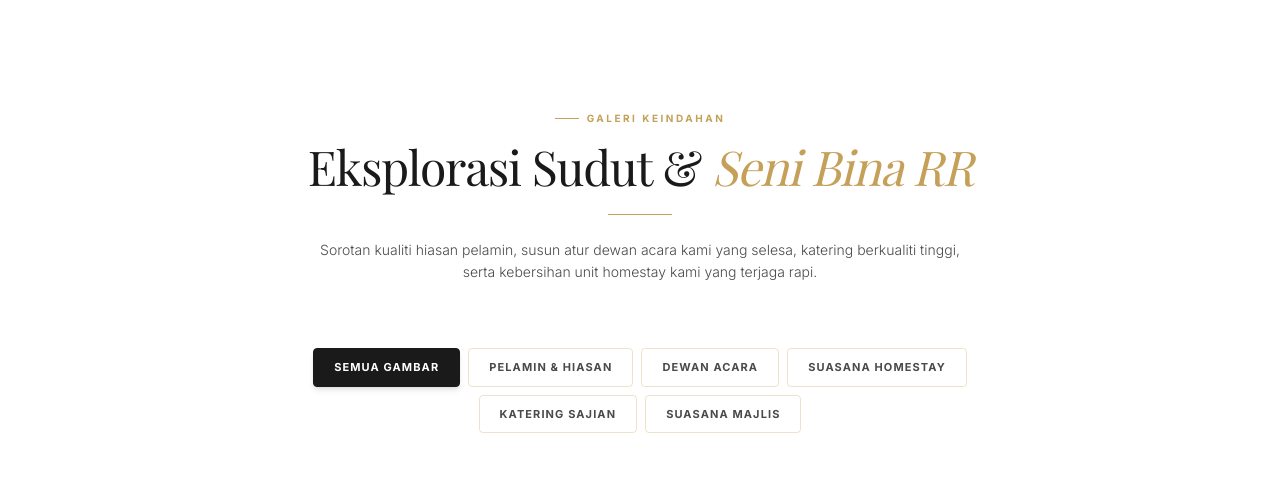
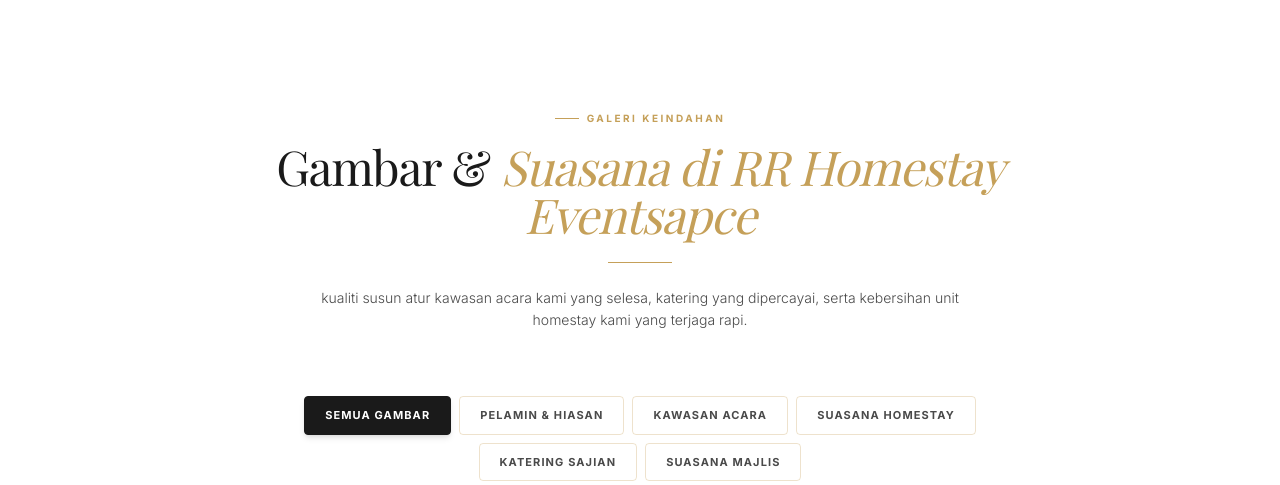
Before and after one commit to hafizahyat99/rrhomestay, a React (Vite) app: page / in a window 1280 px wide. Shown: the part 6100-6585 px from the top of the page. Built offline with nearby package versions, Linux system fonts and the light colour scheme; a web font is replaced by a local one.

Commit message:
Update Gallery.tsx

```diff
--- a/src/components/Gallery.tsx
+++ b/src/components/Gallery.tsx
@@ -33,11 +33,11 @@ export default function Gallery() {
             <span className="text-[10px] uppercase tracking-[0.25em] font-sans font-bold">Galeri Keindahan</span>
           </div>
           <h2 className="font-serif text-3xl md:text-5xl font-light text-[#1A1A1A] tracking-tight mb-6">
-            Eksplorasi Sudut &amp; <span className="italic text-[#C5A059]">Seni Bina RR</span>
+            Gambar &amp; <span className="italic text-[#C5A059]">Suasana di  RR Homestay Eventsapce</span>
           </h2>
           <div className="w-16 h-[1px] mx-auto bg-[#C5A059] mb-6" />
           <p className="font-sans text-xs md:text-sm text-[#4A4A4A] leading-relaxed font-light max-w-2xl mx-auto">
-            Sorotan kualiti hiasan pelamin, susun atur dewan acara kami yang selesa, katering berkualiti tinggi, serta kebersihan unit homestay kami yang terjaga rapi.
+            kualiti susun atur kawasan acara kami yang selesa, katering yang dipercayai, serta kebersihan unit homestay kami yang terjaga rapi.
           </p>
         </div>
 
@@ -46,7 +46,7 @@ export default function Gallery() {
           {[
             { id: 'all', label: 'Semua Gambar' },
             { id: 'pelamin', label: 'Pelamin & Hiasan' },
-            { id: 'dewan', label: 'Dewan Acara' },
+            { id: 'dewan', label: 'Kawasan Acara' },
             { id: 'homestay', label: 'Suasana Homestay' },
             { id: 'katering', label: 'Katering Sajian' },
             { id: 'majlis', label: 'Suasana Majlis' }
@@ -120,7 +120,7 @@ export default function Gallery() {
           {/* Lightbox Header Controls */}
           <div className="absolute top-4 inset-x-0 px-6 flex items-center justify-between text-white z-50">
             <div>
-              <p className="font-sans text-[10px] tracking-widest text-gold-400 font-semibold uppercase">RR GALERI PREMIUM</p>
+              <p className="font-sans text-[10px] tracking-widest text-gold-400 font-semibold uppercase">RR HOMESTAY EVENTSPACE</p>
               <h5 className="font-serif text-base leading-none mt-1 text-white/90">{filteredItems[lightboxIndex].title}</h5>
             </div>
 
```
